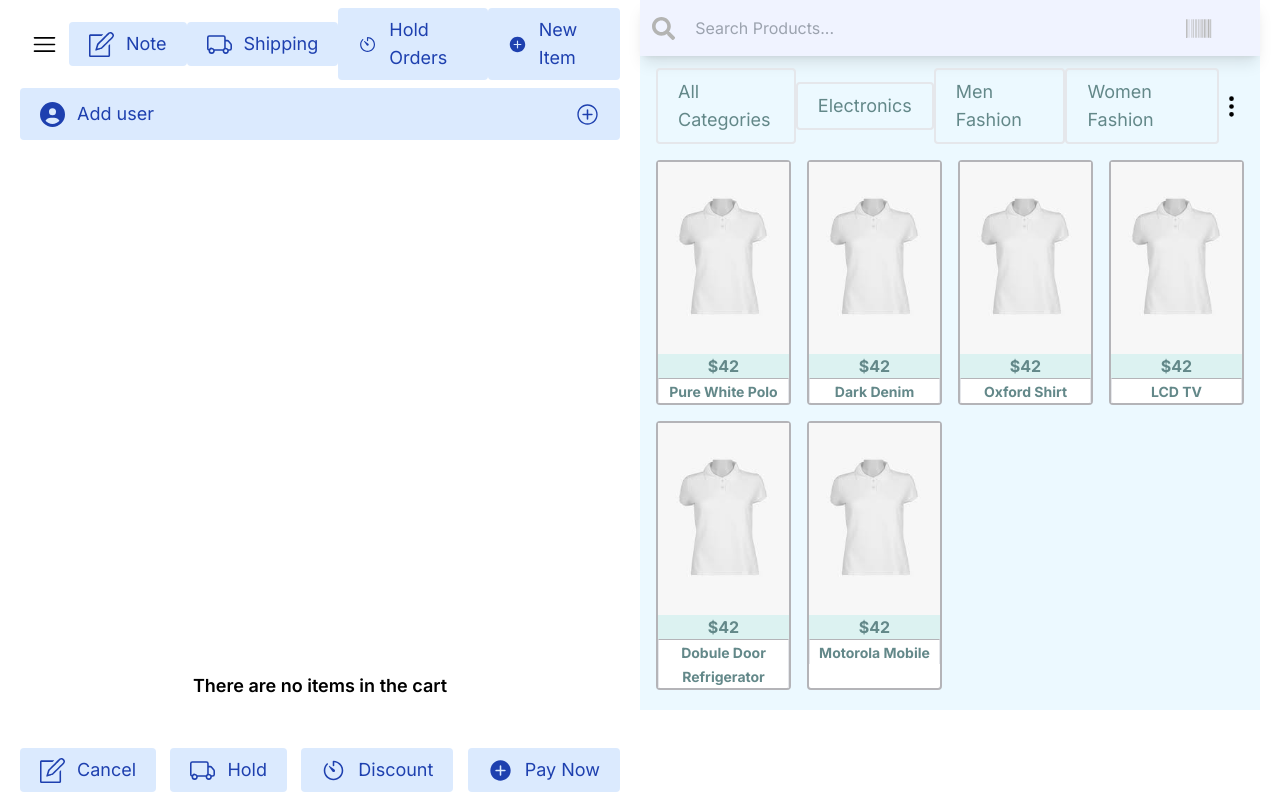
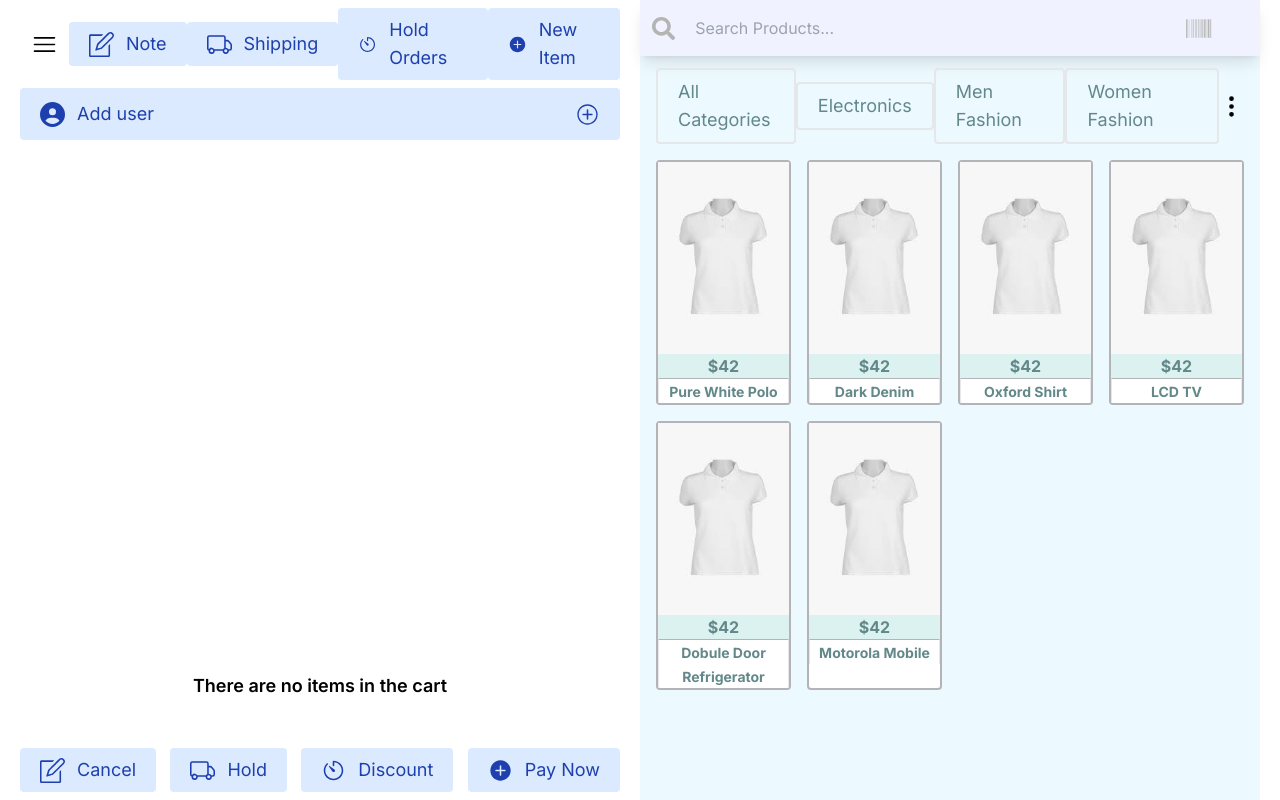
Before and after one commit to mitul88/next-pos-app, a Next.js app: page /pos in a window 1280 px wide. Built offline with nearby package versions, Linux system fonts and the light colour scheme.

Commit message:
design fix

```diff
--- a/src/components/pos/ProductSection.jsx
+++ b/src/components/pos/ProductSection.jsx
@@ -13,7 +13,7 @@ const ProductSection = () => {
     addToCart(item)
   }
   return (
-    <div className='pb-1 bg-[#ECF9FF]'>
+    <div className='pb-1 bg-[#ECF9FF] min-h-screen'>
         <SearchProducts />
         <div className='mt-3 px-4 flex items-center justify-between'>
           <LinkButton text="All Categories" color="#638889" solid="white"/>
```
